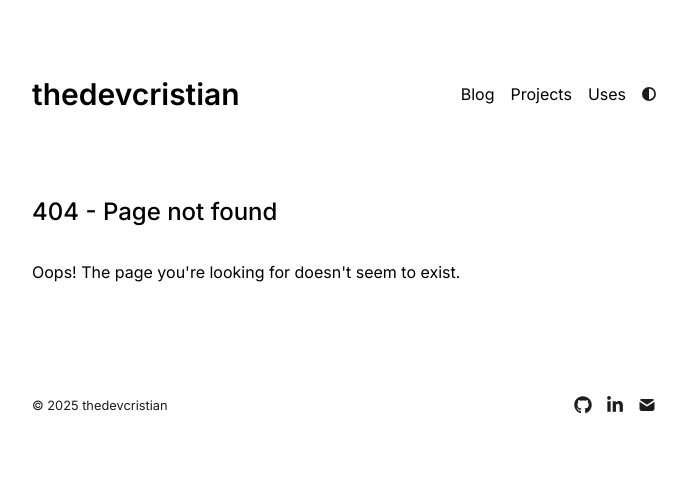
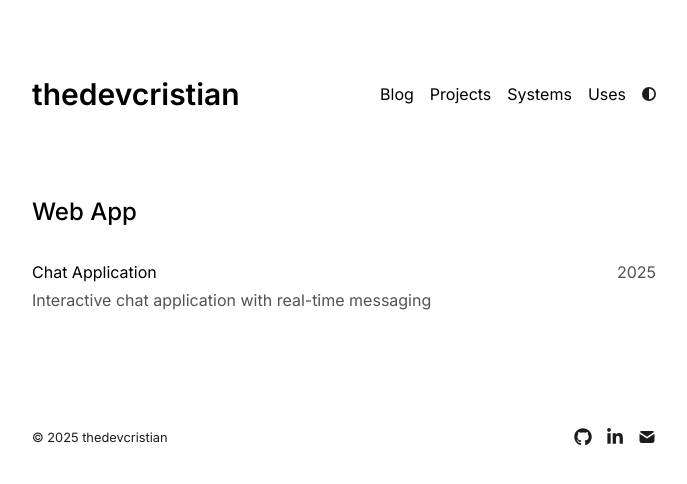
Before and after one commit to crispaulcastaneda/devcristian, a Next.js app: page /systems in a window 1280 px wide. Before the commit this address had no page. Shown: the top 484 px of the page, without its empty margins (296-983 px from the left). Built offline with nearby package versions, Linux system fonts and the light colour scheme.

Commit message:
Add System projects

```diff
--- a/app/components/nav.tsx
+++ b/app/components/nav.tsx
@@ -5,6 +5,7 @@ import { metaData } from '../lib/config';
 const navItems = {
   '/blog': { name: 'Blog' },
   '/projects': { name: 'Projects' },
+  'systems': {name: 'Systems'},
   '/uses': { name: 'Uses' },
 };
 
--- /dev/null
+++ b/app/systems/page.tsx
@@ -0,0 +1,38 @@
+import Link from 'next/link';
+import type { Metadata } from 'next';
+import { systems } from './system-data';
+
+export const metadata: Metadata = {
+  title: 'Systems',
+  description: 'Large scale systems and applications',
+};
+
+export default function Systems() {
+  return (
+    <section>
+      <h1 className="mb-8 text-2xl font-medium">Web App</h1>
+
+      <div>
+        {systems.map((system, index) => (
+          <Link
+            key={index}
+            href={system.url}
+            className="flex flex-col space-y-1 mb-5 transition-opacity duration-200 hover:opacity-80"
+            target="_blank"
+            rel="noopener noreferrer"
+          >
+            <div className="w-full flex flex-col sm:flex-row justify-between items-start sm:items-center space-y-1 sm:space-y-0 sm:space-x-2">
+              <h2 className="text-black dark:text-white">{system.title}</h2>
+              <p className="text-neutral-600 dark:text-neutral-400">
+                {system.year}
+              </p>
+            </div>
+            <p className="text-neutral-600 dark:text-neutral-400">
+                {system.description}
+              </p>
+          </Link>
+        ))}
+      </div>
+    </section>
+  );
+}
--- /dev/null
+++ b/app/systems/system-data.tsx
@@ -0,0 +1,15 @@
+export interface System {
+  title: string;
+  year: number;
+  description: string;
+  url: string;
+}
+
+export const systems: System[] = [
+  {
+    title: 'Chat Application',
+    year: 2025,
+    description: 'Interactive chat application with real-time messaging',
+    url: 'https://github.com/crispaulcastaneda/cheese-miss.git',
+  },
+];
```
